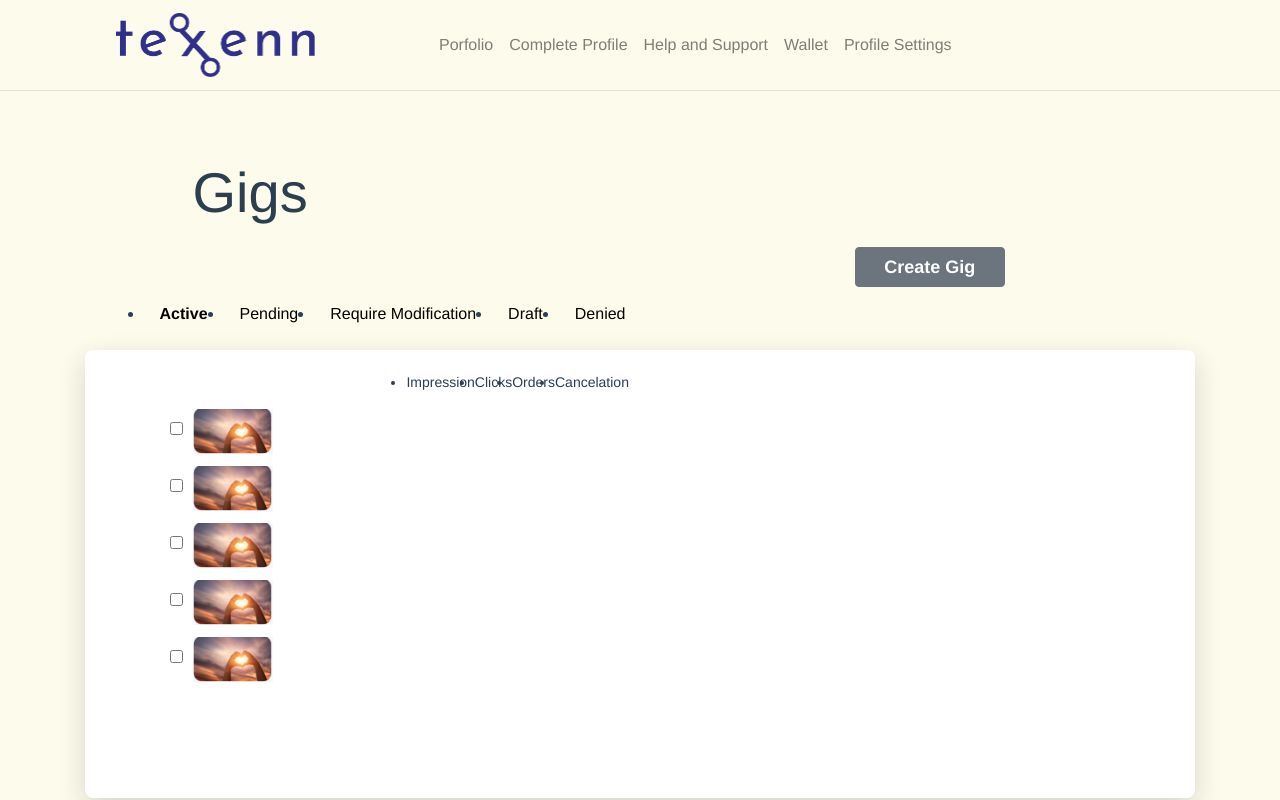
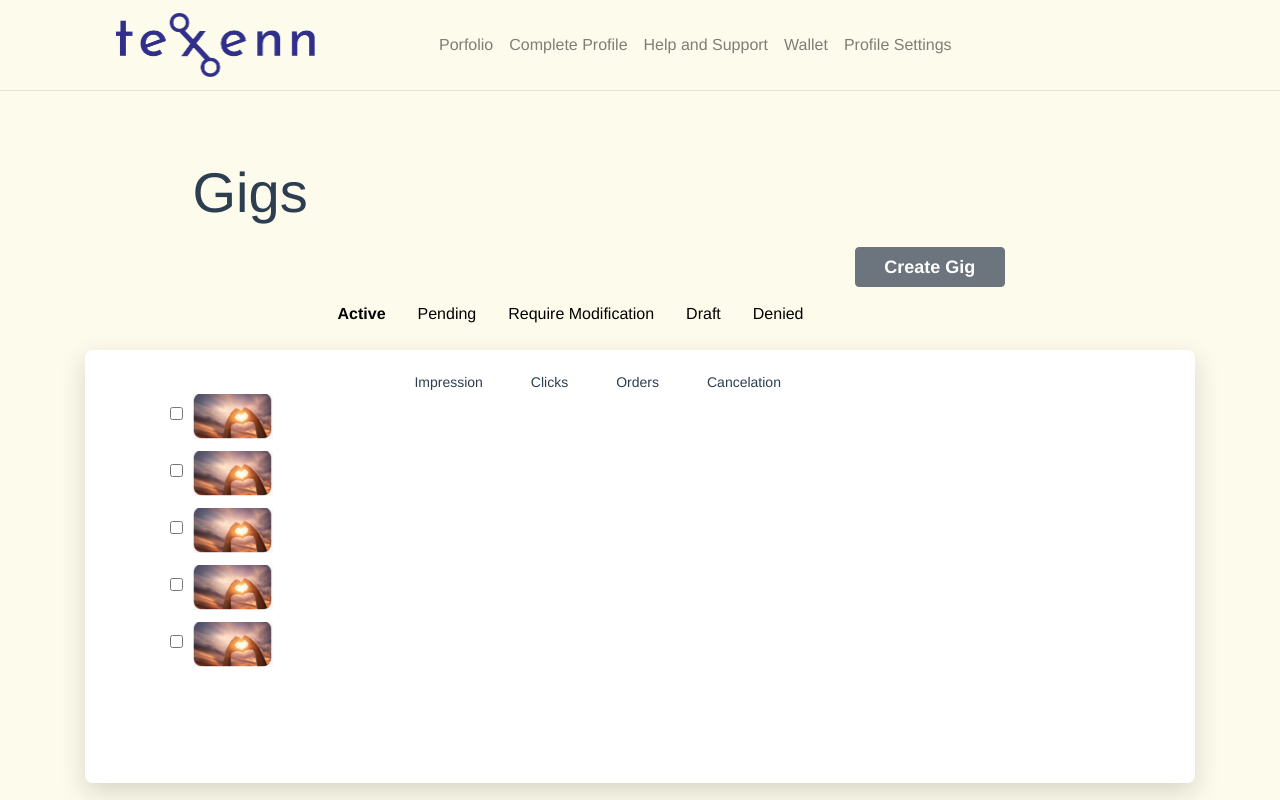
Before and after one commit to AbdullahHani/FRPLATBACK, a Vue app: page /gigs in a window 1280 px wide. Shown: the top 800 px of the page. Built offline with nearby package versions, Linux system fonts and the light colour scheme.

Commit message:
updated gigs and detil page

```diff
--- a/src/views/Detail.vue
+++ b/src/views/Detail.vue
@@ -124,7 +124,7 @@
               <button
                 @click="
                   () => {
-                    $router.push('/profile/complete');
+                    $router.push('/seller/complete');
                   }
                 "
                 type="submit"
@@ -139,39 +139,6 @@
             </div>
           </div>
         </div>
-        <div class="row text-center no-gutters border-blue text-grey pt-3 mt-5">
-          <div class="col-md-4 mt-2">
-            <p class="mb-0">Copyright © 2020</p>
-            <p class="mb-0">Powered by AMSUS Technologies</p>
-            <p>Privacy Policy</p>
-          </div>
-          <div class="col-md-4 mt-2">
-            <p class="">Our Mailing Address</p>
-            <p>Contact Details</p>
-          </div>
-          <div class="col-md-4 p-3 rounded-icon mt-2">
-            <img
-              class="mx-1"
-              src="@/assets/images/others/Group 23.png"
-              alt=""
-            />
-            <img
-              class="mx-1"
-              src="@/assets/images/others/Group 22.png"
-              alt=""
-            />
-            <img
-              class="mx-1"
-              src="@/assets/images/others/Group 25.png"
-              alt=""
-            />
-            <img
-              class="mx-1"
-              src="@/assets/images/others/Group 24.png"
-              alt=""
-            />
-          </div>
-        </div>
       </div>
     </div>
   </div>
--- a/src/views/Gigs/Gigs.vue
+++ b/src/views/Gigs/Gigs.vue
@@ -19,8 +19,8 @@
                 </b-button>
               </div>
             </div>
-            <div class="forteen" style="margin-left: -89px;">
-              <ul style="display: inline-flex;">
+            <div class="forteen" style="margin-left: 89px;">
+              <ul style="display: inline-flex; list-style: none;">
                 <li class="">
                   <a class="nav-link text-blue" style="color: black;" href="#">
                     <strong>Active</strong>
@@ -46,26 +46,24 @@
         </div>
         <div class="card-background">
        <div class="col-md-10">
-          <div class="row">
-            <div class="col-md-10" style="margin-left: 12%;">
-              <div class="forteen" style="margin-left: 120px;">
-                <ul style="display: inline-flex;">
-                  <li class="" style="font-size: 14px;">
+            <div class="col-md-12" style="margin-left: 12%;">
+              <div class="forteen " style="margin-left: 120px; display: inline-flex; width: 70%;">
+                <ul class="nav " style=" ">
+                  <li class="nav-item ml-5" style="font-size: 14px;">
                     Impression
                   </li>
-                  <li class="nav-item" style="font-size: 14px;">
+                  <li class="nav-item ml-5" style="font-size: 14px; ">
                     Clicks
                   </li>
-                  <li class="nav-item" style="font-size: 14px;">
+                  <li class="nav-item ml-5" style="font-size: 14px;">
                     Orders
                   </li>
-                  <li class="nav-item" style="font-size: 14px;">
+                  <li class="nav-item ml-5" style="font-size: 14px;">
                     Cancelation
                   </li>
                 </ul>
               </div>
             </div>
-          </div>
 
           <ul style="list-style: none; margin-left: -20px; width: 86.1%;">
             <li>
--- a/src/views/Users/CompleteProfile.vue
+++ b/src/views/Users/CompleteProfile.vue
@@ -269,28 +269,13 @@
                 </template>
                 <div
                   class="container w-100 col-lg-9"
-                  style="background-color: white; border: 1px solid #ced4da;"
+                  style="background-color: #f0f4f8; border: 1px solid #ced4da;"
                 >
                   <div
                     class="row mr-5 mt-5"
                     style="justify-content: center; width: auto;"
                   >
                     <img src="" />
-                  </div>
-                  <div
-                    class="progress mt-5 w-50"
-                    style="margin-left: 220px; border: 1px solid black;"
-                  >
-                    <div
-                      class="progress-bar"
-                      role="progressbar"
-                      style="width: 25%;"
-                      aria-valuenow="25"
-                      aria-valuemin="0"
-                      aria-valuemax="100"
-                    >
-                      26%
-                    </div>
                   </div>
                   <h4 class="display-7 head mt-5">
                     Our first impression matters ! Create a new Profile and
```
Also changed, not shown: 1 other file (tests, documents, lock files or other folders).
